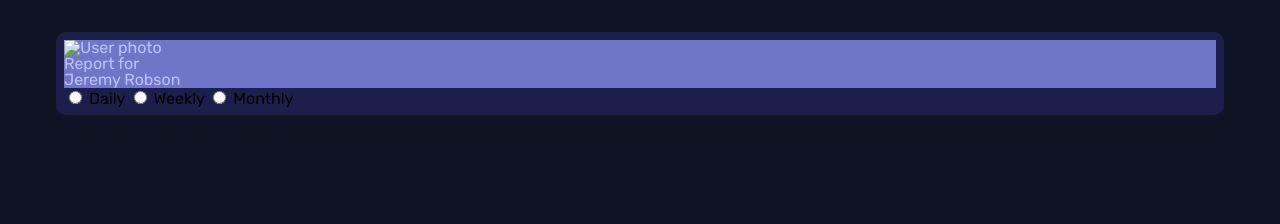
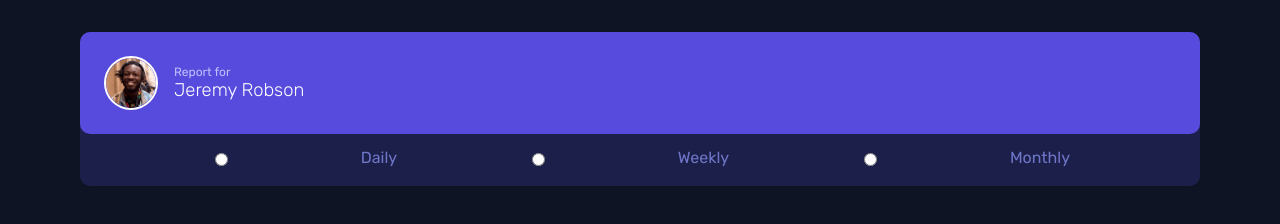
Before and after one commit to lucaso-silva/time-tracking-dashboard, a plain HTML site: page index.html in a window 1280 px wide. Drawn offline with Linux system fonts and the light colour scheme.

Commit message:
style: card user design

```diff
--- a/assets/css/style.css
+++ b/assets/css/style.css
@@ -20,7 +20,9 @@
 --very-dark-blue: hsl(226, 43%, 10%);
 --dark-blue: hsl(235, 46%, 20%);
 --desaturated-blue: hsl(235, 45%, 61%);
+--blue: hsl(245, 68%, 58%);
 --pale-blue: hsl(236, 100%, 87%);
+--white: rgb(254, 254, 254);
 }
 
 body {
@@ -30,13 +32,47 @@ body {
 
 .card-user {
     background-color: var(--dark-blue);
-    width: 90vw;
+    width: 87.5vw;
     margin: 2em auto;
     border-radius: 10px;
-    padding: .5em;
+    padding-bottom: 1.25em;
 }
 
 .user--info {
-    background-color: var(--desaturated-blue);
+    background-color: var(--blue);
+    border-radius: 10px;
+    padding: 1.5em;
+    display: flex;
+    align-items: center;
+}
+
+.user--info h2 {
+    font-size: .75em;
     color: var(--pale-blue);
+    margin-bottom: .25em;
 }
+
+.user--info h1 {
+    font-size: 1.15em;
+    color: var(--white);
+    font-weight: 300;
+}
+
+img {
+    width: 50px;
+    border: 2px solid var(--white);
+    border-radius: 50px;
+    margin-right: 1em;
+}
+
+.period {
+    color: var(--desaturated-blue);
+    display: flex;
+    justify-content: space-evenly;
+    align-items: center;
+    margin-top: 1em;
+}
+
+/* input {
+    display: none;
+} */
--- a/index.html
+++ b/index.html
@@ -10,11 +10,13 @@
 <body>
     <div class="card-user">
         <div class="user--info">
-            <img src="" alt="User photo">
-            <h2>Report for</h2>
-            <h1>Jeremy Robson</h1>
+            <img src="assets/img/image-jeremy.png" alt="User photo">
+            <div>
+                <h2>Report for</h2>
+                <h1>Jeremy Robson</h1>
+            </div>
         </div>
-        <div>
+        <div class="period">
             <input type="radio" id="daily" name="period">
             <label for="daily">Daily</label>
 
```
Also changed, not shown: assets/img/image-jeremy.png (added).
